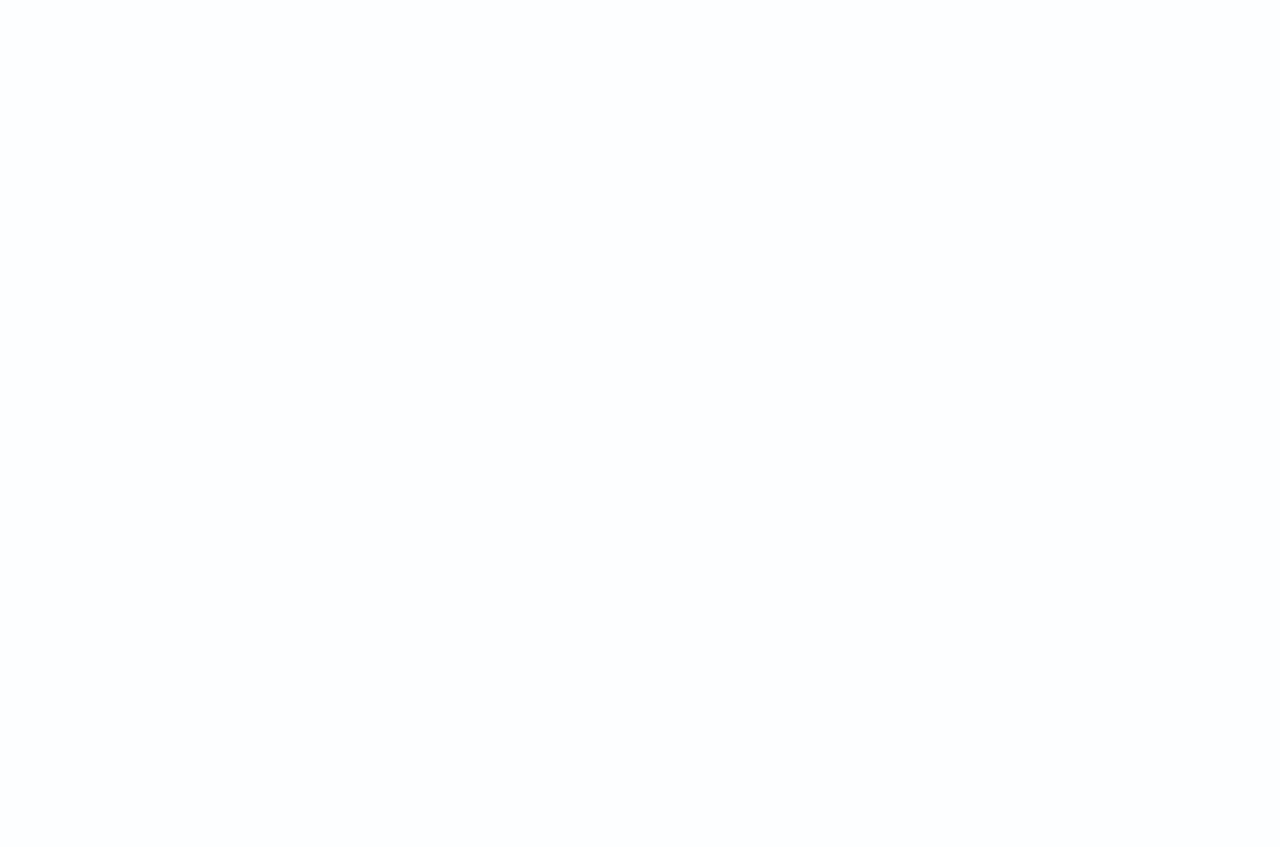
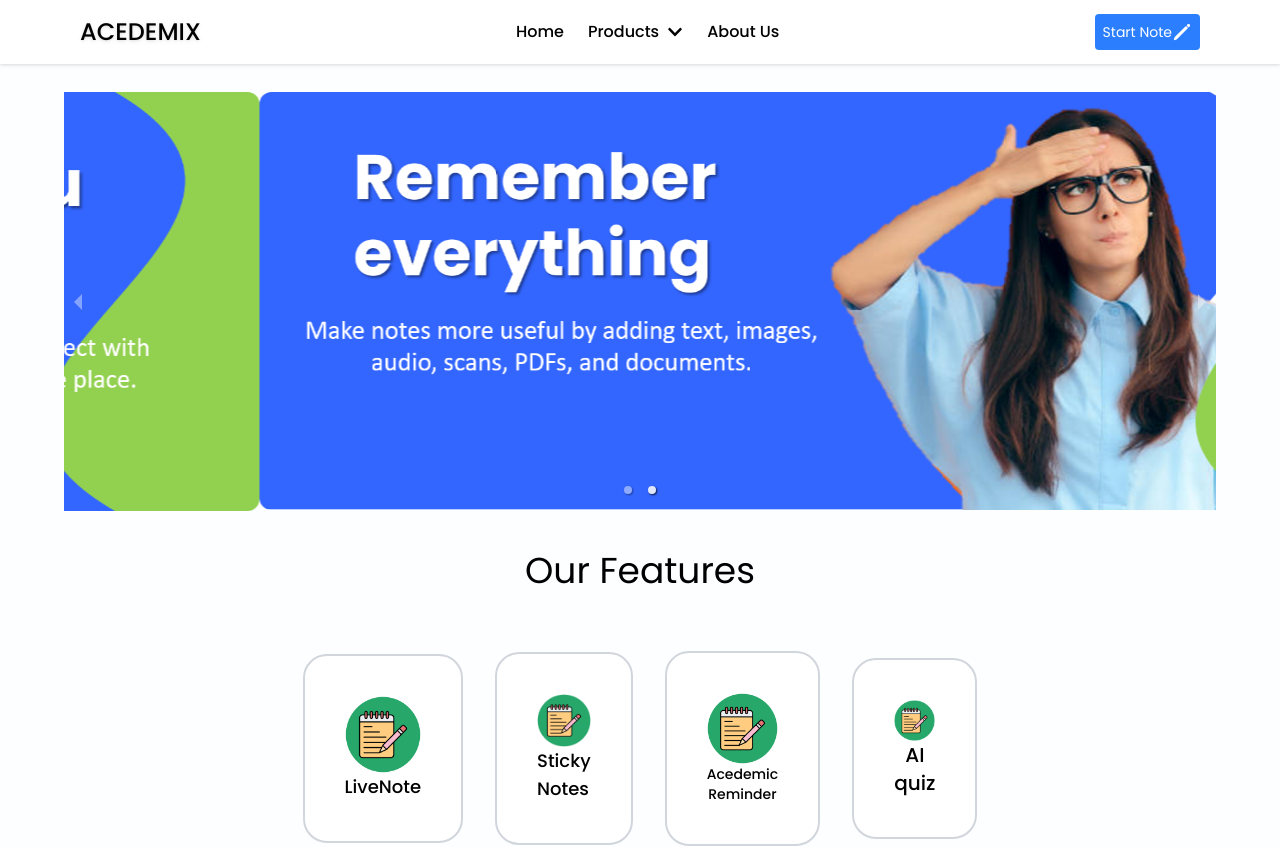
Before and after one commit to Menusha2k1/ACEDEMIX, a React (Vite) app in the folder Frontend/: page / in a window 1280 px wide. Before the commit this address had no page. Shown: the top 847 px of the page. Before the commit the page ends 800 px from the top, so only its background shows below. Built offline with nearby package versions, Linux system fonts and the light colour scheme.

Commit message:
Navigation changers done

```diff
--- a/Frontend/src/App.jsx
+++ b/Frontend/src/App.jsx
@@ -9,7 +9,7 @@
 const routes = (
   <Router>
     <Routes>
-        <Route path = "/dashboard" exact element={<Home />} />
+        <Route path = "/" exact element={<Home />} />
         <Route path = "/login" exact element={<Login />} />
         <Route path = "/signup" exact element={<Signup />} />
         <Route path = "/quiz" exact element={<Quiz />} />
--- a/Frontend/src/pages/Login/Login.jsx
+++ b/Frontend/src/pages/Login/Login.jsx
@@ -31,7 +31,7 @@
             });
             if (response.data && response.data.accessToken) {
                 localStorage.setItem('token', response.data.accessToken);
-                navigate('/dashboard');
+                navigate('/');
 
 
 
--- a/Frontend/src/pages/SignUp/signup.jsx
+++ b/Frontend/src/pages/SignUp/signup.jsx
@@ -47,7 +47,7 @@
             if(error.response && error.response.data && error.response.data.message){
                 setError(error.response.data.message);
             }else{
-                setError("dslijfhmuodius1111111111111111111111")
+                setError("Error")
             }
     }
 
```
